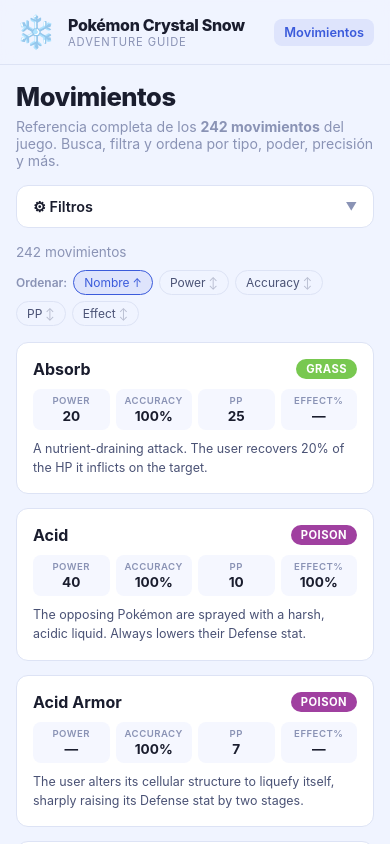
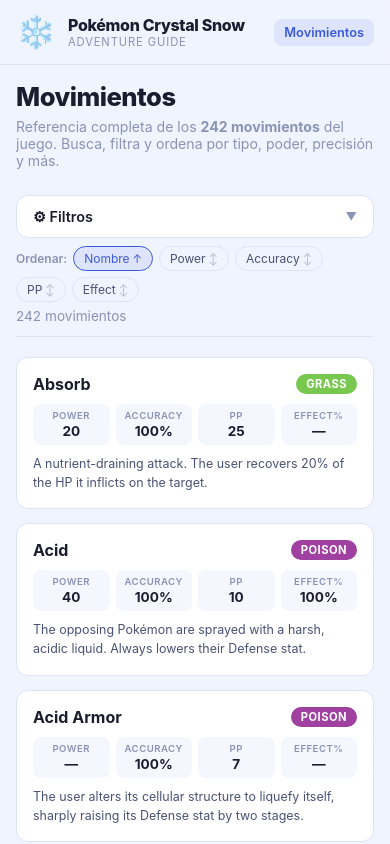
Before and after one commit to BryanS1989/pokemon-crystal-snow, a React (Vite) app: page / in a window 390 px wide. Shown: the top 844 px of the page. Built offline with nearby package versions, Linux system fonts and the light colour scheme.

Commit message:
feat: make filter and sort options sticky to top

```diff
--- a/src/components/MovesSection.jsx
+++ b/src/components/MovesSection.jsx
@@ -111,18 +111,6 @@
 
   return (
     <div className={styles.wrapper}>
-      {/* Botón toggle solo visible en móvil */}
-      <button
-        className={styles.filterToggle}
-        onClick={() => setFiltersOpen(v => !v)}
-      >
-        <span>⚙ Filtros</span>
-        {activeFilterCount > 0 && (
-          <span className={styles.filterBadge}>{activeFilterCount}</span>
-        )}
-        <span className={styles.filterArrow}>{filtersOpen ? '▲' : '▼'}</span>
-      </button>
-
       <div className={styles.layout}>
         {/* Overlay en móvil cuando el panel está abierto */}
         {filtersOpen && (
@@ -148,23 +136,20 @@
         </div>
 
         <div className={styles.main}>
+          {/* Controls: filter toggle (mobile) + toolbar — sticky en móvil */}
+          <div className={styles.controls}>
+            <button
+              className={styles.filterToggle}
+              onClick={() => setFiltersOpen(v => !v)}
+            >
+              <span>⚙ Filtros</span>
+              {activeFilterCount > 0 && (
+                <span className={styles.filterBadge}>{activeFilterCount}</span>
+              )}
+              <span className={styles.filterArrow}>{filtersOpen ? '▲' : '▼'}</span>
+            </button>
+
             <div className={styles.toolbar}>
-            <div className={styles.toolbarLeft}>
-              <p className={styles.resultCount}>
-                {sorted.length === 0
-                  ? 'No se encontraron movimientos'
-                  : `${sorted.length} movimiento${sorted.length !== 1 ? 's' : ''}`
-                }
-              </p>
-              {activeFilterCount > 0 && (
-                <button
-                  className={styles.clearFiltersBtn}
-                  onClick={() => setFilters(INITIAL_FILTERS)}
-                >
-                  Limpiar filtros
-                </button>
-              )}
-            </div>
               <div className={styles.sortBtns}>
                 <span className={styles.sortLabel}>Ordenar:</span>
                 {[
@@ -182,6 +167,23 @@
                     {label} {sortIcon(key)}
                   </button>
                 ))}
+              </div>
+              <div className={styles.toolbarLeft}>
+                <p className={styles.resultCount}>
+                  {sorted.length === 0
+                    ? 'No se encontraron movimientos'
+                    : `${sorted.length} movimiento${sorted.length !== 1 ? 's' : ''}`
+                  }
+                </p>
+                {activeFilterCount > 0 && (
+                  <button
+                    className={styles.clearFiltersBtn}
+                    onClick={() => setFilters(INITIAL_FILTERS)}
+                  >
+                    Limpiar filtros
+                  </button>
+                )}
+              </div>
             </div>
           </div>
 
--- a/src/components/MovesSection.module.css
+++ b/src/components/MovesSection.module.css
@@ -1,10 +1,46 @@
 .wrapper {
   display: flex;
   flex-direction: column;
-  gap: 16px;
 }
 
-/* Botón toggle filtros — solo visible en móvil */
+/* Layout desktop: sidebar + main */
+.layout {
+  display: grid;
+  grid-template-columns: 260px 1fr;
+  gap: 24px;
+  align-items: start;
+  position: relative;
+}
+
+.filterPanel {
+  position: sticky;
+  top: 80px;
+}
+
+.filterPanelHeader {
+  display: none;
+}
+
+.overlay {
+  display: none;
+}
+
+/* ── Main area ─────────────────────────────── */
+.main {
+  display: flex;
+  flex-direction: column;
+  gap: 16px;
+  min-width: 0;
+}
+
+/* Controls: filter toggle (mobile) + toolbar */
+.controls {
+  display: flex;
+  flex-direction: column;
+  gap: 8px;
+}
+
+/* Botón toggle filtros — oculto en desktop, visible en móvil */
 .filterToggle {
   display: none;
   align-items: center;
@@ -34,100 +70,6 @@
   margin-left: auto;
   font-size: 0.7rem;
   color: var(--text-muted);
-}
-
-/* Layout desktop: sidebar + main */
-.layout {
-  display: grid;
-  grid-template-columns: 260px 1fr;
-  gap: 24px;
-  align-items: start;
-  position: relative;
-}
-
-.filterPanel {
-  position: sticky;
-  top: 80px;
-}
-
-.filterPanelHeader {
-  display: none;
-}
-
-.overlay {
-  display: none;
-}
-
-/* ── Responsive ────────────────────────────── */
-@media (max-width: 860px) {
-  .filterToggle {
-    display: flex;
-  }
-
-  .layout {
-    grid-template-columns: 1fr;
-  }
-
-  .filterPanel {
-    position: fixed;
-    top: 0;
-    left: 0;
-    width: min(340px, 92vw);
-    height: 100dvh;
-    z-index: 200;
-    transform: translateX(-110%);
-    transition: transform 0.28s cubic-bezier(0.4, 0, 0.2, 1);
-    overflow-y: auto;
-    background: var(--card-bg);
-    box-shadow: 4px 0 24px rgba(0, 0, 0, 0.4);
-  }
-
-  .filterPanelOpen {
-    transform: translateX(0);
-  }
-
-  .filterPanelHeader {
-    display: flex;
-    align-items: center;
-    justify-content: space-between;
-    padding: 16px 20px 0;
-    font-size: 1rem;
-    font-weight: 700;
-    color: var(--text-primary);
-  }
-
-  .closeBtn {
-    background: none;
-    border: none;
-    color: var(--text-muted);
-    font-size: 1rem;
-    cursor: pointer;
-    padding: 4px 8px;
-    border-radius: 6px;
-    line-height: 1;
-  }
-
-  .closeBtn:hover {
-    color: var(--text-primary);
-    background: var(--stat-bg);
-  }
-
-  .overlay {
-    display: block;
-    position: fixed;
-    inset: 0;
-    background: rgba(0, 0, 0, 0.5);
-    z-index: 199;
-    backdrop-filter: blur(2px);
-  }
-}
-
-/* ── Main area ─────────────────────────────── */
-.main {
-  display: flex;
-  flex-direction: column;
-  gap: 16px;
-  min-width: 0;
 }
 
 .toolbar {
@@ -221,12 +163,6 @@
   gap: 14px;
 }
 
-@media (max-width: 540px) {
-  .grid {
-    grid-template-columns: 1fr;
-  }
-}
-
 .empty {
   display: flex;
   flex-direction: column;
@@ -241,3 +177,98 @@
 .emptyIcon {
   font-size: 3rem;
 }
+
+/* ── Media queries al final para no ser sobreescritas por reglas base ── */
+@media (max-width: 860px) {
+  .layout {
+    grid-template-columns: 1fr;
+  }
+
+  .filterPanel {
+    position: fixed;
+    top: 0;
+    left: 0;
+    width: min(340px, 92vw);
+    height: 100dvh;
+    z-index: 200;
+    transform: translateX(-110%);
+    transition: transform 0.28s cubic-bezier(0.4, 0, 0.2, 1);
+    overflow-y: auto;
+    background: var(--card-bg);
+    box-shadow: 4px 0 24px rgba(0, 0, 0, 0.4);
+  }
+
+  .filterPanelOpen {
+    transform: translateX(0);
+  }
+
+  .filterPanelHeader {
+    display: flex;
+    align-items: center;
+    justify-content: space-between;
+    padding: 16px 20px 0;
+    font-size: 1rem;
+    font-weight: 700;
+    color: var(--text-primary);
+  }
+
+  .closeBtn {
+    background: none;
+    border: none;
+    color: var(--text-muted);
+    font-size: 1rem;
+    cursor: pointer;
+    padding: 4px 8px;
+    border-radius: 6px;
+    line-height: 1;
+  }
+
+  .closeBtn:hover {
+    color: var(--text-primary);
+    background: var(--stat-bg);
+  }
+
+  .overlay {
+    display: block;
+    position: fixed;
+    inset: 0;
+    background: rgba(0, 0, 0, 0.5);
+    z-index: 199;
+    backdrop-filter: blur(2px);
+  }
+
+  /* Controls sticky en móvil */
+  .controls {
+    position: sticky;
+    top: 64px;
+    z-index: 50;
+    background: var(--bg);
+    padding-top: 10px;
+    padding-bottom: 12px;
+    border-bottom: 1px solid var(--card-border);
+    margin-bottom: 4px;
+  }
+
+  /* Botón filtros visible en móvil */
+  .filterToggle {
+    display: flex;
+  }
+
+  /* Toolbar: columna en móvil — ordenación arriba, contador abajo */
+  .toolbar {
+    flex-direction: column;
+    align-items: flex-start;
+    justify-content: flex-start;
+    gap: 6px;
+  }
+
+  .sortBtns {
+    order: -1;
+  }
+}
+
+@media (max-width: 540px) {
+  .grid {
+    grid-template-columns: 1fr;
+  }
+}
```
Lines whose indentation alone changed are shown as unchanged.
